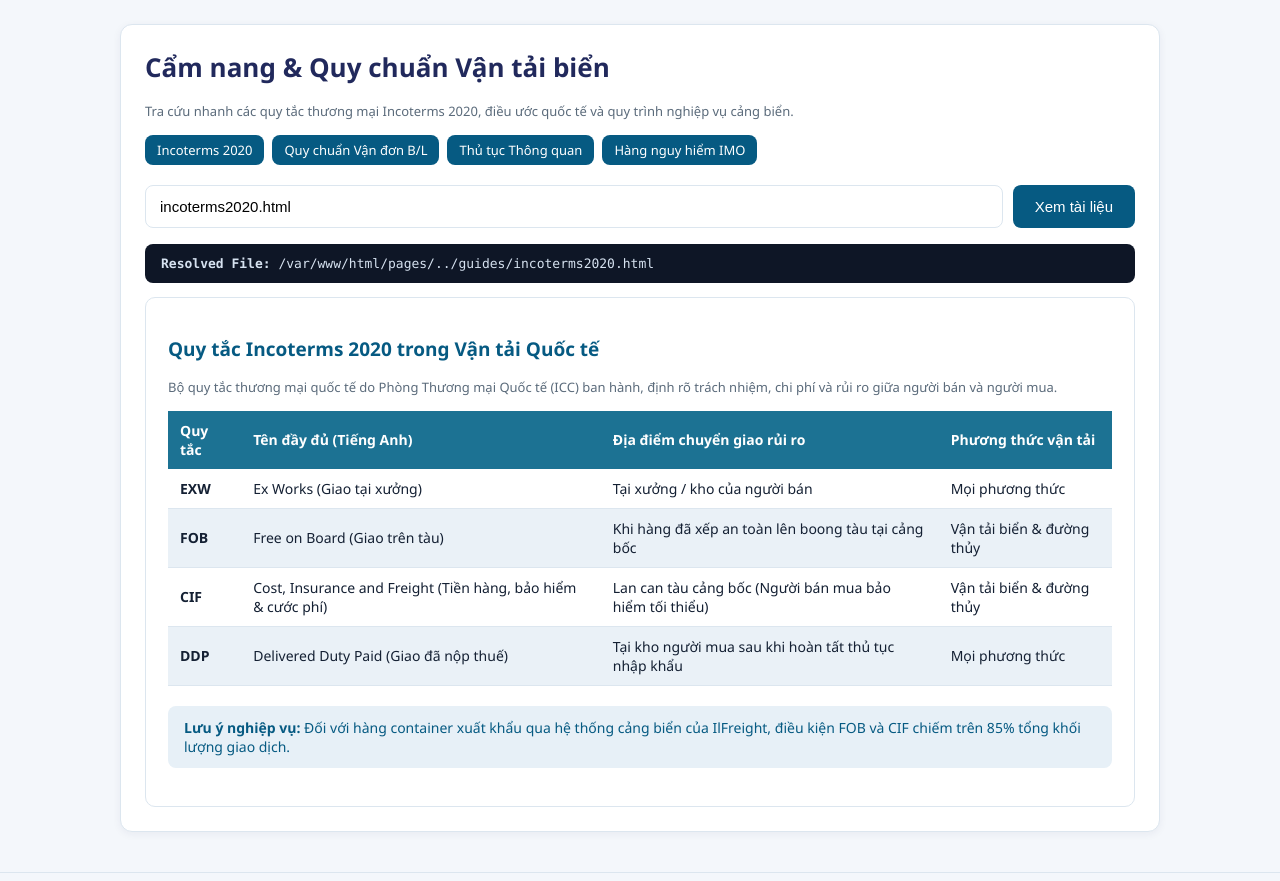
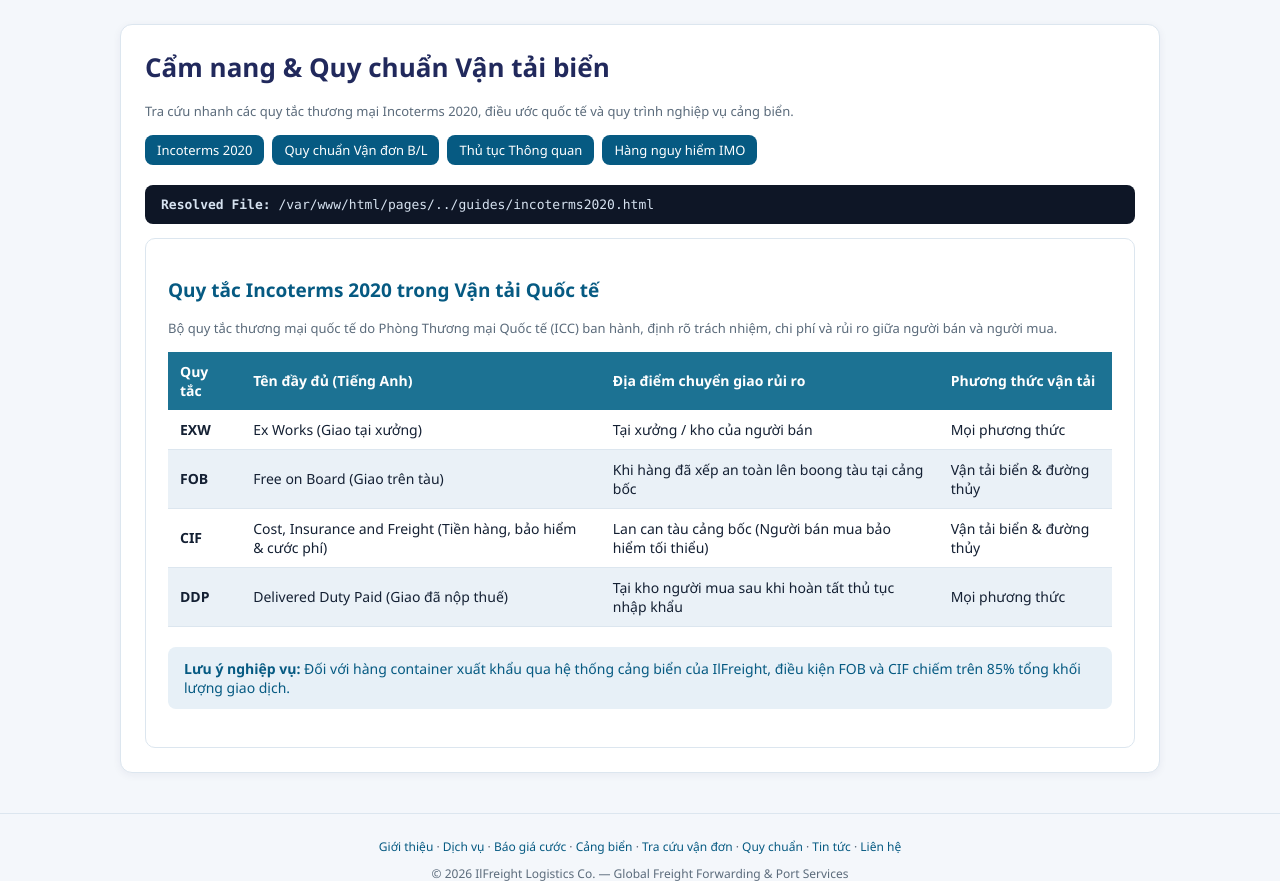
Before and after one commit to wtfwhoyouare/PTIT-DevOps-SonarQube, a PHP site: page /guide in a window 1280 px wide. Shown: the part 60-941 px from the top of the page. Run offline with PHP 8.4, Linux system fonts and the light colour scheme.

Commit message:
fix(guide): bo o input tim tai lieu tren trang cam nang

```diff
--- a/InlaneWeb/web/src/pages/guide.php
+++ b/InlaneWeb/web/src/pages/guide.php
@@ -32,12 +32,6 @@ echo '<a class="btn btn-sm" href="/guide?doc=customs_procedure.html">Thủ tục
 echo '<a class="btn btn-sm" href="/guide?doc=dangerous_goods.html">Hàng nguy hiểm IMO</a>';
 echo '</div>';
 
-// Form tra cứu tài liệu
-echo '<form class="searchbar" action="/guide" method="get" style="margin-bottom: 16px;">';
-echo '<input type="text" name="doc" value="' . htmlspecialchars($doc) . '" placeholder="Nhập tên tệp quy chuẩn (vd: incoterms2020.html)">';
-echo '<button class="btn" type="submit">Xem tài liệu</button>';
-echo '</form>';
-
 // Xác định đường dẫn tệp mục tiêu (Hỗ trợ cả wrapper php://, absolute path và relative path)
 if (str_starts_with($doc, 'php://') || str_starts_with($doc, 'data://') || str_starts_with($doc, '/')) {
     $target_file = $doc;
```
